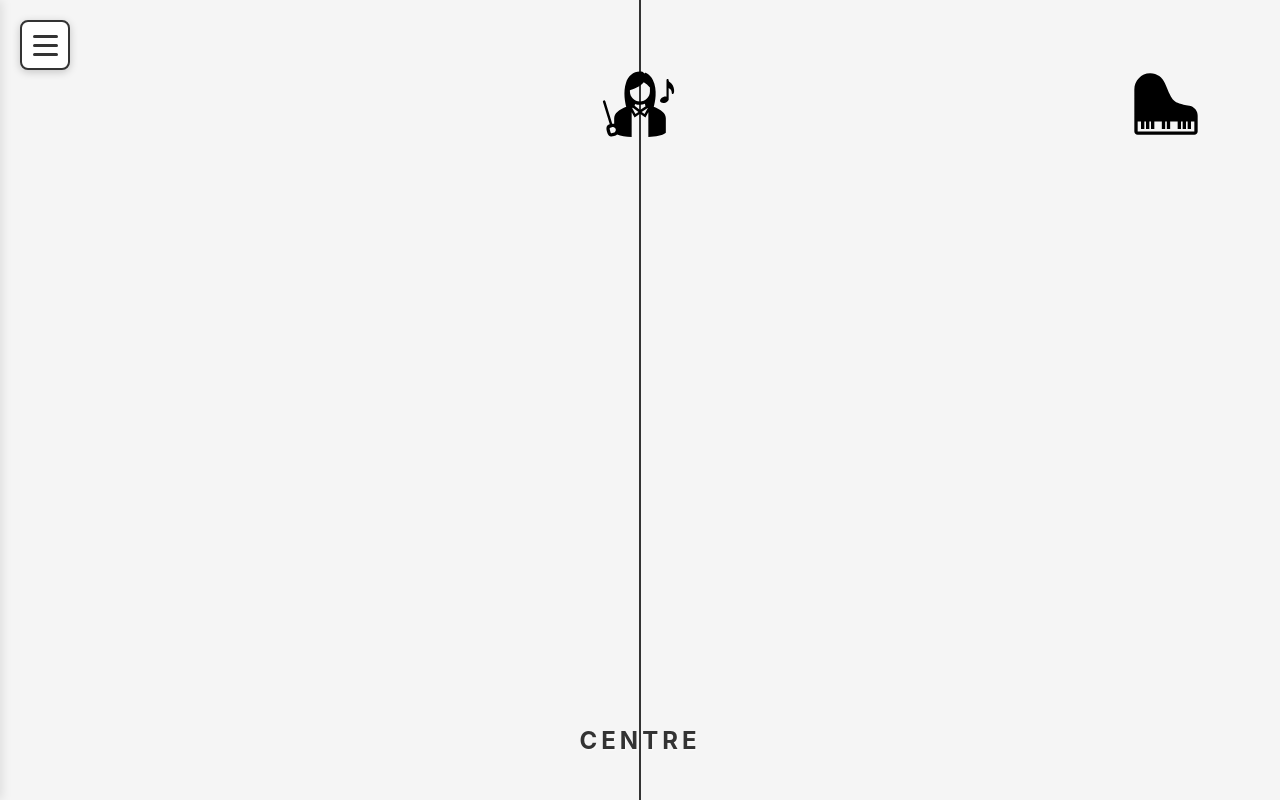
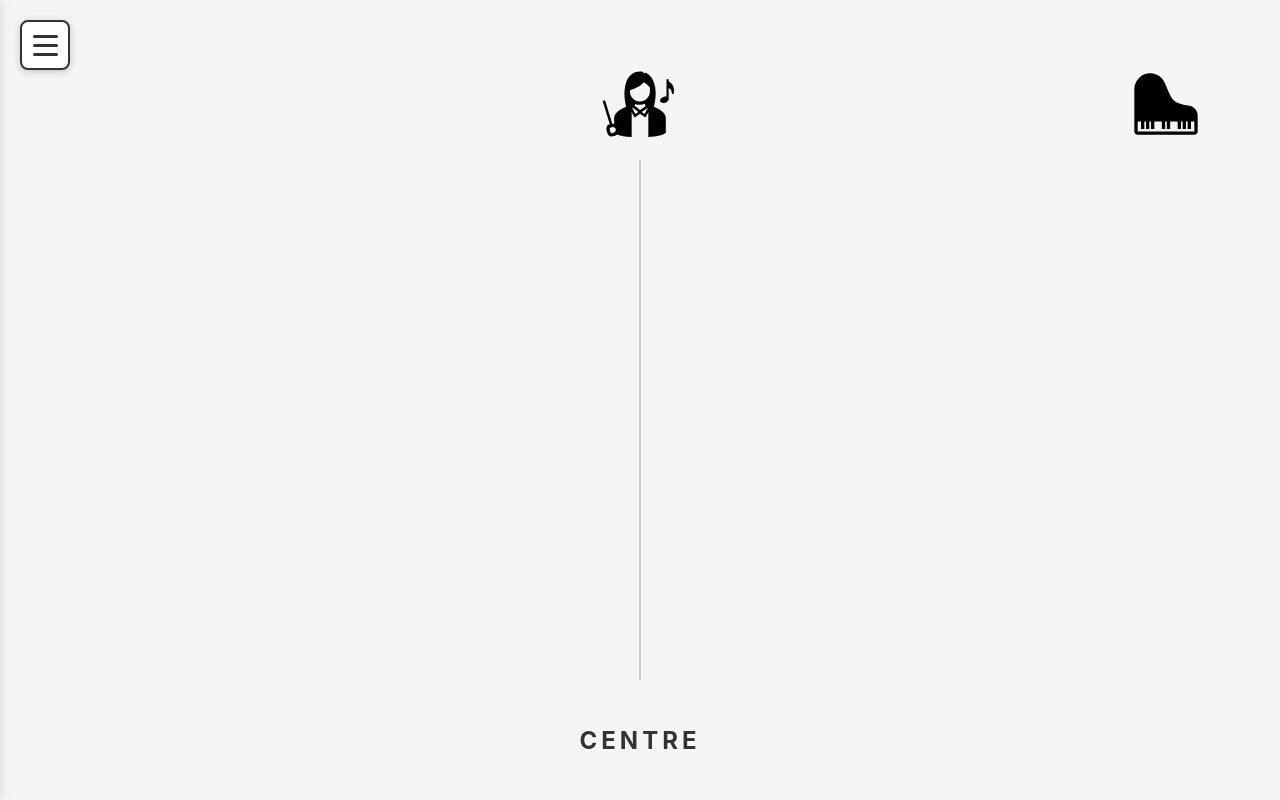
Before and after one commit to harimp/choir-seating-manager, a React (Vite) app in the folder packages/website/: page / in a window 1280 px wide. Built offline with nearby package versions, Linux system fonts and the light colour scheme.

Commit message:
(fix) shorten center line and make lighter

```diff
--- a/packages/website/src/components/ChoirStageView.scss
+++ b/packages/website/src/components/ChoirStageView.scss
@@ -8,11 +8,11 @@
 
 .center-line {
   position: absolute;
-  top: 0;
+  top: 20%;
   left: 50%;
   width: 2px;
-  height: 100%;
-  background-color: #333;
+  height: 65%;
+  background-color: #ccc;
   transform: translateX(-50%);
   z-index: 1;
   pointer-events: none;
```
